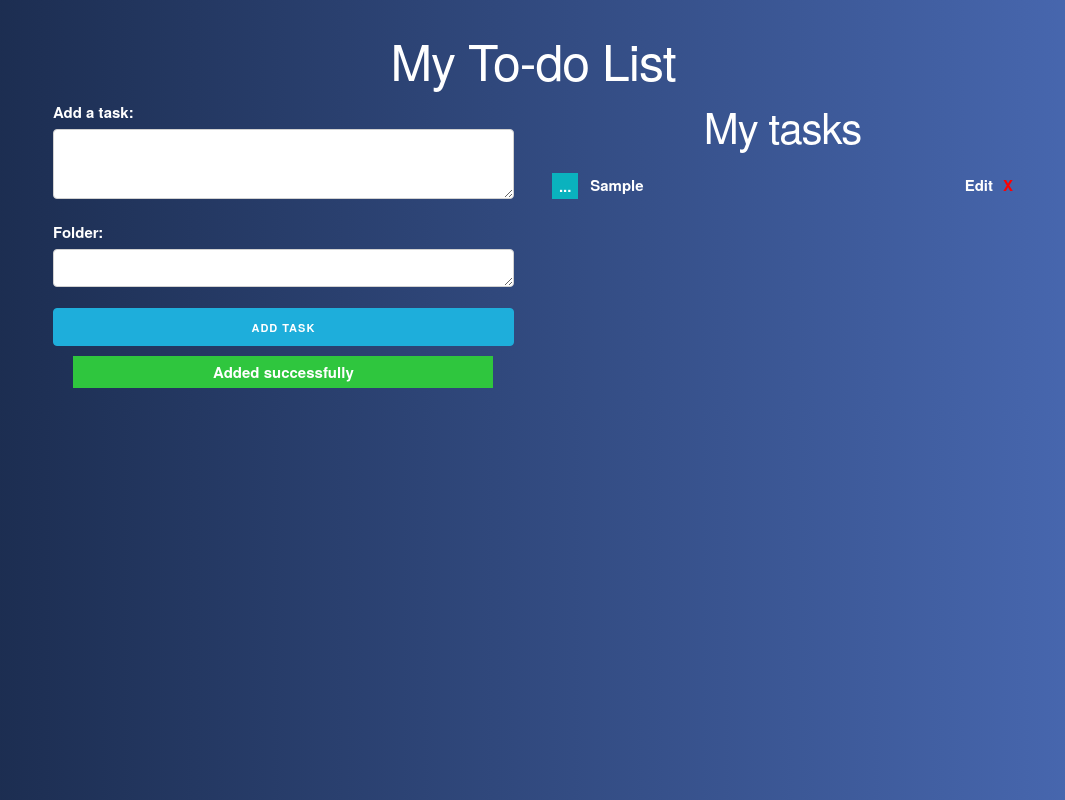
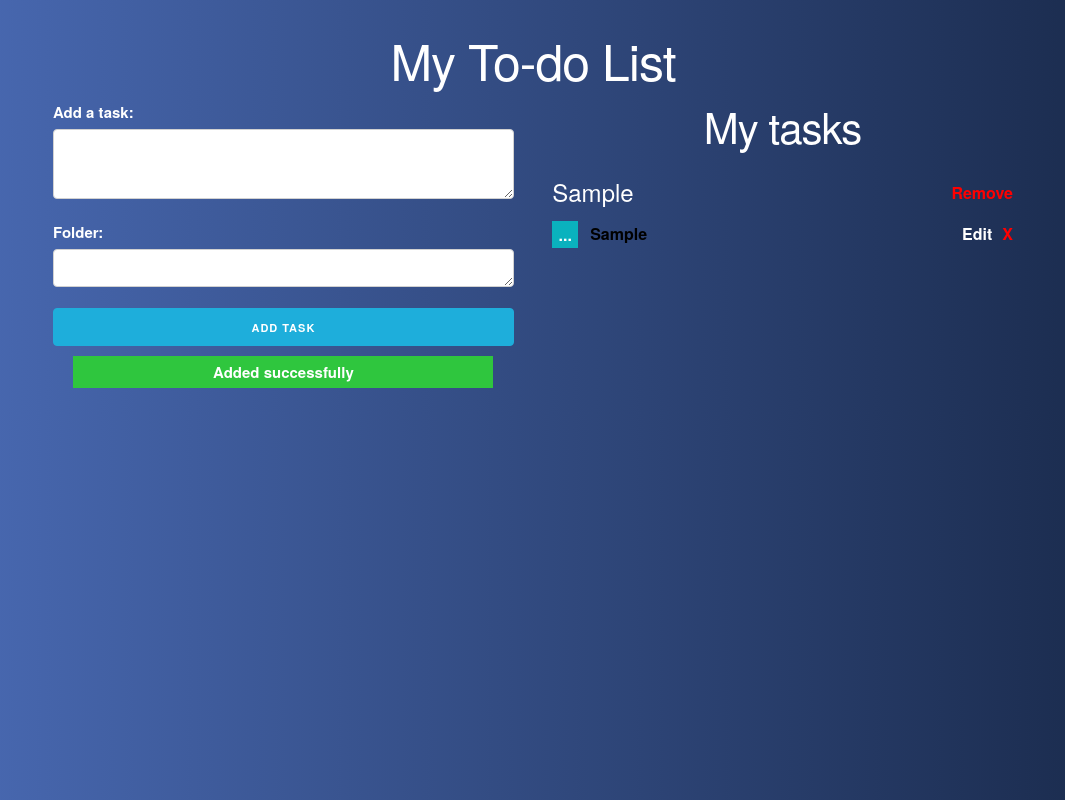
Before and after one commit to Carmelitu/to-do-list-ensolvers, a plain HTML site: page index.html in a window 1280 px wide. Both pictures are taken after typing "Sample", "Sample" into the empty fields and a click on the input "Add task". Shown: the whole page, without its empty margins (107-1172 px from the left). Drawn offline with Linux system fonts and the light colour scheme.

Commit message:
folder separations added

```diff
--- a/css/custom.css
+++ b/css/custom.css
@@ -1,7 +1,7 @@
 body {
     background: #4b6cb7;
-    background: -webkit-linear-gradient(to right, #182848, #4b6cb7);
-    background: linear-gradient(to right, #182848, #4b6cb7);
+    background: -webkit-linear-gradient(to right, #4b6cb7, #182848);
+    background: linear-gradient(to right, #4b6cb7, #182848);
     color: white;
 }
 
@@ -90,9 +90,31 @@ li {
 .tachar{
     text-decoration: line-through;
     font-weight: bold;
+    font-size: medium;
+    margin-top: 10px;
     color: black;
 }
 
 .pendiente{
     font-weight: bold;
+    font-size: medium;
+    margin-top: 10px;
+    color: black;
 }
+
+.folder{
+    text-align: left;
+    font-size: x-large;
+    margin-bottom: 20px;
+}
+
+.delete-folder,
+.delete-folder:hover {
+    margin-top: 7.5px;
+    font-size: medium;
+    float: right;
+    cursor: pointer;
+    color: red;
+    font-weight: bold;
+    height: auto;
+}
--- a/index.html
+++ b/index.html
@@ -32,7 +32,6 @@
                 </div>
                 <div class="six columns">
                     <h2>My tasks</h2>
-                    <div id="folders"></div>
                     <div id="list"></div>
                 </div>
             </div>
--- a/js/app.js
+++ b/js/app.js
@@ -1,12 +1,11 @@
 // Vars
 const form = document.querySelector('#form');
 const tasksList = document.querySelector('#list');
-const divFolders = document.querySelector('#folders');
 const formFolder = document.querySelector('#folder-button');
+var foldersArray = [];
 
 var edit = false;
 var DB;
-var foldersArray = [];
 
 // Principal Obj
 var taskObj = {
@@ -30,7 +29,6 @@ function eventListeners(){
     // Carga tweets cuando el documento está listo
     document.addEventListener('DOMContentLoaded', () => {
         refreshHTML();
-
     })
 }
 
@@ -122,6 +120,7 @@ function showAlert(message, type){
 function refreshHTML(){
     cleanHTML();
     getFolders();
+    var folders = [];
 
     // Reads DB
     const objectStore = DB.transaction('tasks').objectStore('tasks');
@@ -135,10 +134,13 @@ function refreshHTML(){
 
     objectStore.openCursor().onsuccess = function (e) {
 
-        const cursor = e.target.result
+        const cursor = e.target.result;
 
         if (cursor){
-            var {id, task, done} = cursor.value
+            var {id, task, done, folder} = cursor.value;
+            const eTask = cursor.value;
+
+            folders.push(folder);
 
             // Delete Button
             const deleteBtn = document.createElement('a');
@@ -152,15 +154,15 @@ function refreshHTML(){
             editBtn.classList.add('edit-task');
             editBtn.innerText = 'Edit';
 
-            const eTask = cursor.value;
-
             editBtn.onclick = () => editTask(eTask);
 
-
+            // Check Button
             const check = document.createElement('a');
 
+            // List
             const li = document.createElement('li');
             li.classList.add('pendiente');
+            li.classList.remove('folder');
             li.innerText = task;
 
             if (done === false) {
@@ -184,8 +186,7 @@ function refreshHTML(){
                 li.classList.add('tachar');
                 li.classList.remove('pendiente');
                 changeStatus(eTask);
-
-            } else {
+                } else {
                 check.classList.add('unchecked');
                 check.classList.remove('checked');
                 check.innerText ='...';
@@ -198,7 +199,9 @@ function refreshHTML(){
             li.appendChild(deleteBtn);
             li.appendChild(editBtn);
 
-            tasksList.appendChild(li);
+            ubicacion = document.querySelector(`#${eTask.folder.replaceAll(' ','-')}`);
+
+            ubicacion.appendChild(li);
 
             // Next element
             cursor.continue();
@@ -263,15 +266,31 @@ function getFolders(){
 
         if (cursor){
             var {folder} = cursor.value;
+
+            if (folders.includes(folder)){
+                cursor.continue();
+            } else {
+                const divFolder = document.createElement('div');
+                divFolder.textContent = folder;
+                folderId = folder.replaceAll(' ','-');
+                console.log(folderId);
+                divFolder.id = folderId;
+                divFolder.classList.add('folder');
+
+                // Class Delete Button
+                const deleteBtn = document.createElement('a');
+                deleteBtn.classList.add('delete-folder');
+                deleteBtn.innerText = 'Remove';
+
+                divFolder.appendChild(deleteBtn);
+
+                tasksList.appendChild(divFolder);
+
+                cursor.continue();
+            }
             folders.push(folder);
-
-            cursor.continue();
-        }
-
-    const folderSet = new Set(folders);
-
-    foldersArray = [...folderSet];
-    console.log(foldersArray);
+            foldersArray = [... new Set(folders)];
+         }
     }
 }
 
```
